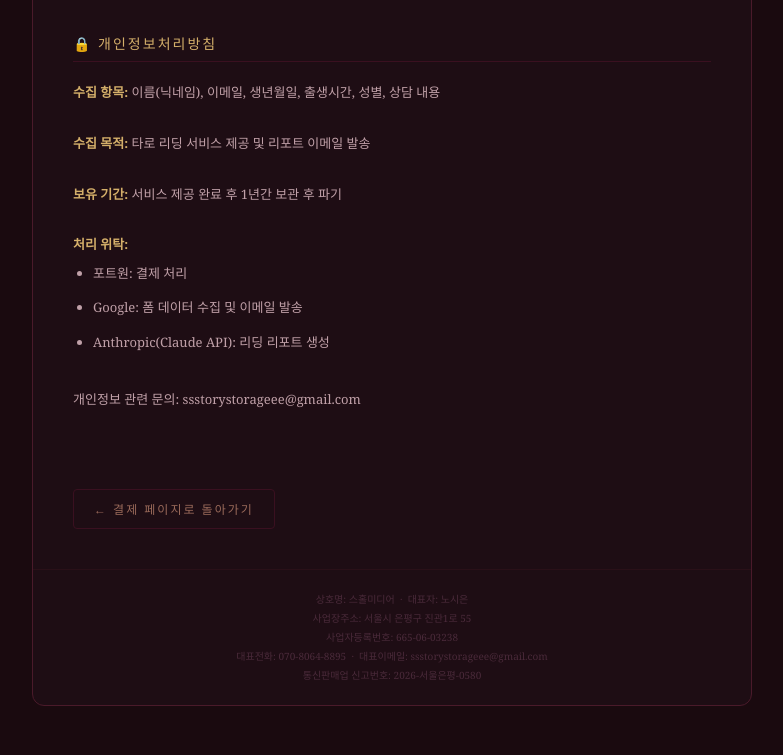
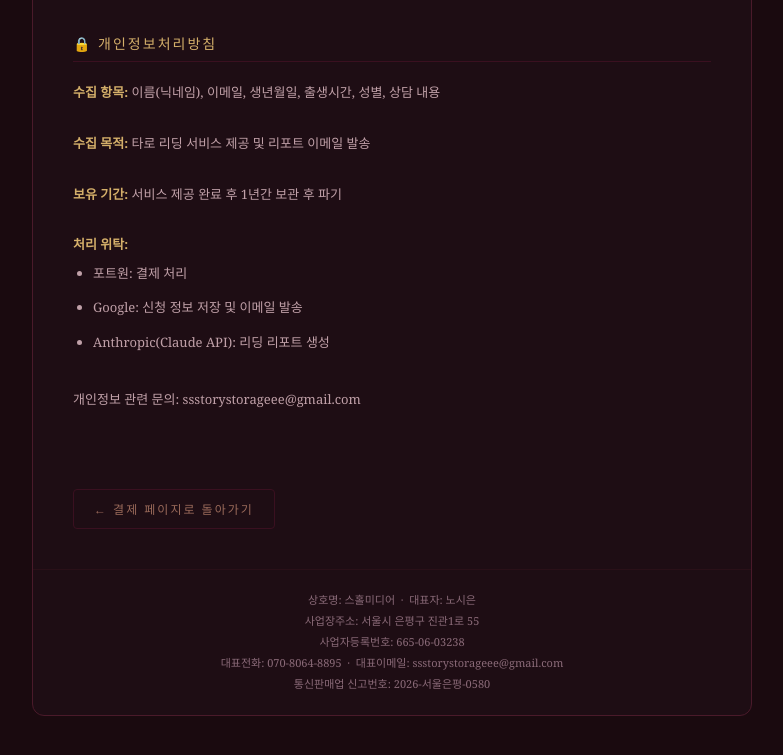
Before and after one commit to snoopyholic/tarot-images, a plain HTML site: page terms.html in a window 1280 px wide. Shown: the part 1747-2502 px from the top of the page, without its empty margins (248-1031 px from the left). Drawn offline with Linux system fonts and the light colour scheme.

Commit message:
약관 제3조·처리 위탁 문구를 현재 신청 방식에 맞게 수정, 푸터 가독성 개선

```diff
--- a/terms.html
+++ b/terms.html
@@ -24,7 +24,7 @@
     td { color: #c0a0a8; font-size: 12px; padding: 10px 14px; border: 1px solid #3a1020; line-height: 1.8; }
     .back-btn { display: inline-block; margin: 0 40px 40px; color: #9a6a5a; font-size: 12px; letter-spacing: 2px; text-decoration: none; border: 1px solid #3a1020; padding: 10px 20px; border-radius: 4px; }
     .back-btn:hover { border-color: #d4af6a; color: #d4af6a; }
-    .footer { padding: 20px 40px; text-align: center; border-top: 1px solid #2a1018; color: #4a2a3a; font-size: 10px; line-height: 1.9; }
+    .footer { padding: 20px 40px; text-align: center; border-top: 1px solid #2a1018; color: #8a6a78; font-size: 11px; line-height: 1.9; }
   </style>
 </head>
 <body>
@@ -76,7 +76,7 @@
       <p><strong style="color:#d4af6a;">제2조 (서비스 내용)</strong></p>
       <p>서비스는 신청자가 제출한 정보를 바탕으로 타로 리딩 리포트를 작성하여 이메일로 제공합니다. 본 서비스는 오락 및 자기 성찰 목적으로 제공되며, 의학적·법적·재무적 조언을 대체하지 않습니다.</p><br>
       <p><strong style="color:#d4af6a;">제3조 (이용 계약 성립)</strong></p>
-      <p>이용 계약은 신청자가 구글 폼을 통해 신청 정보를 제출하고 결제를 완료한 시점에 성립합니다.</p><br>
+      <p>이용 계약은 신청자가 신청 페이지에서 신청 정보를 입력하고 결제를 완료한 시점에 성립합니다.</p><br>
       <p><strong style="color:#d4af6a;">제4조 (서비스 제공)</strong></p>
       <p>리딩 리포트는 결제 완료 후 48시간 이내에 신청 시 기재한 이메일 주소로 발송됩니다.</p><br>
       <p><strong style="color:#d4af6a;">제5조 (이용자의 의무)</strong></p>
@@ -126,7 +126,7 @@
       <p><strong style="color:#d4af6a;">처리 위탁:</strong></p>
       <ul>
         <li>포트원: 결제 처리</li>
-        <li>Google: 폼 데이터 수집 및 이메일 발송</li>
+        <li>Google: 신청 정보 저장 및 이메일 발송</li>
         <li>Anthropic(Claude API): 리딩 리포트 생성</li>
       </ul><br>
       <p>개인정보 관련 문의: ssstorystorageee@gmail.com</p>
```
